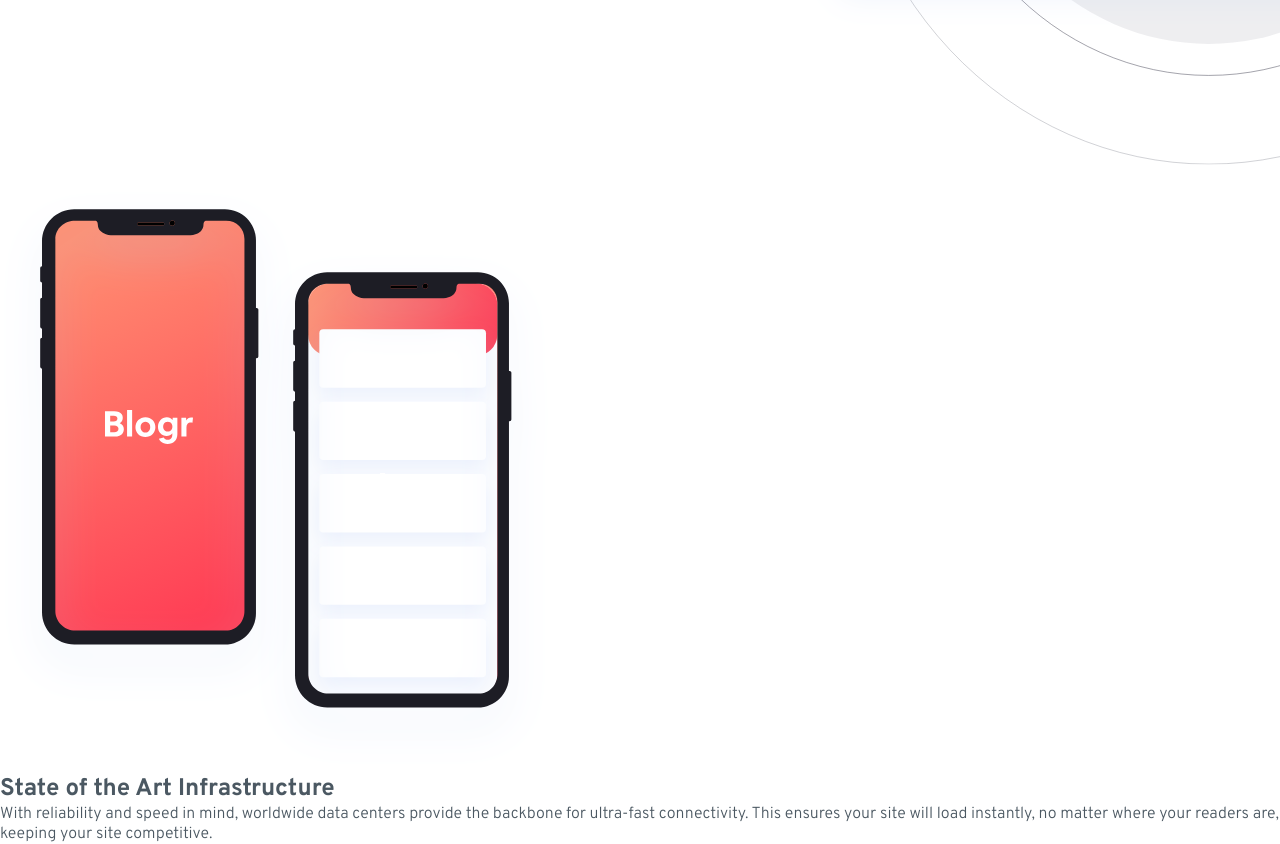
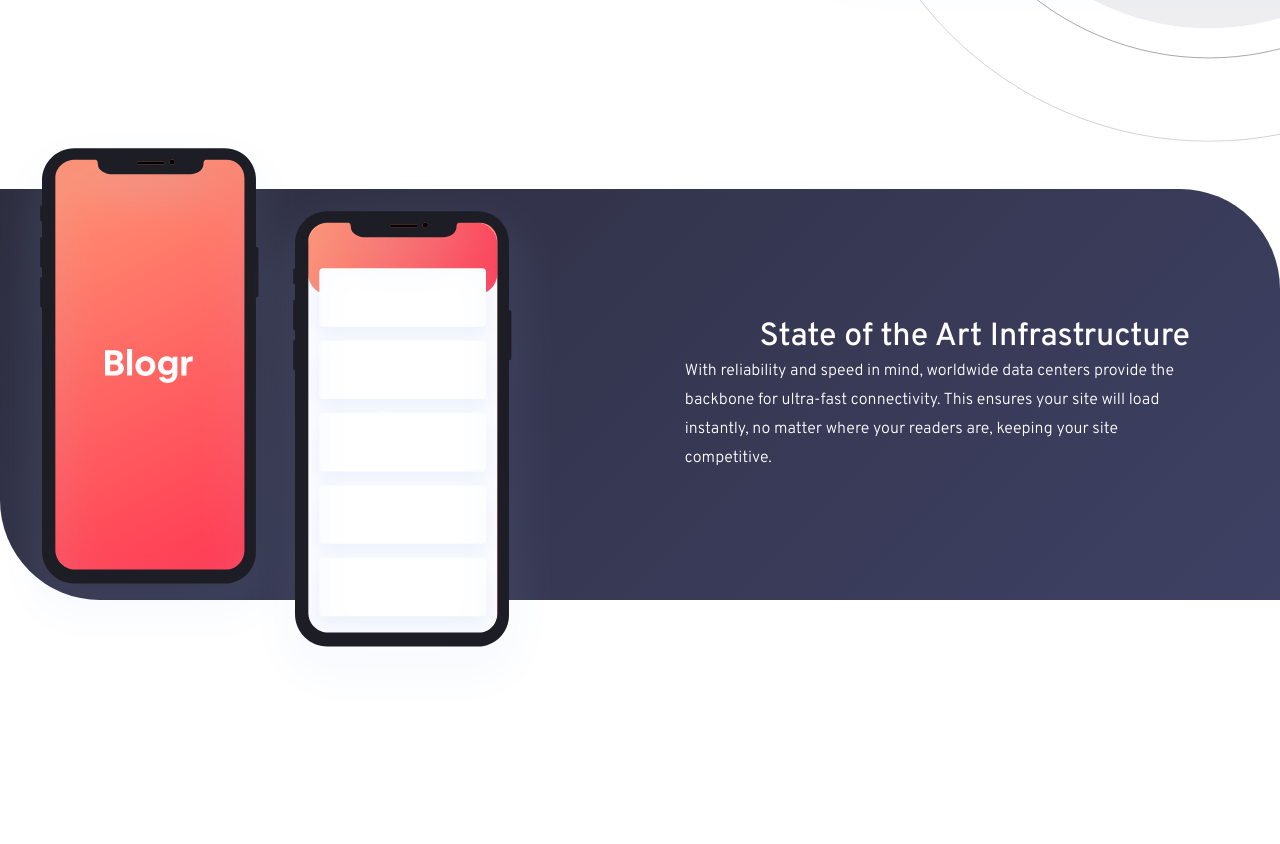
Before and after one commit to jkaps9/blogr-landing-page, a plain HTML site: page index.html in a window 1280 px wide. Shown: the part 1190-2034 px from the top of the page. After the commit the page ends 1982 px from the top, so only its background shows below. Drawn offline with Linux system fonts and the light colour scheme.

Commit message:
restyle infrastucture section

```diff
--- a/index.html
+++ b/index.html
@@ -96,6 +96,7 @@
       </div>
     </header>
 
+    <main>
       <section class="designed-for-the-future">
         <h2 class="title">Designed for the future</h2>
         <div class="content-container">
@@ -103,11 +104,11 @@
             <h3 class="subtitle">Introducing an extensible editor</h3>
             <p class="content">
               Blogr features an exceedingly intuitive interface which lets you
-            focus on one thing: creating content. The editor supports management
-            of multiple blogs and allows easy manipulation of embeds such as
-            images, videos, and Markdown. Extensibility with plugins and themes
-            provide easy ways to add functionality or change the looks of a
-            blog.
+              focus on one thing: creating content. The editor supports
+              management of multiple blogs and allows easy manipulation of
+              embeds such as images, videos, and Markdown. Extensibility with
+              plugins and themes provide easy ways to add functionality or
+              change the looks of a blog.
             </p>
 
             <h3 class="subtitle">Robust content management</h3>
@@ -126,13 +127,14 @@
         <div class="text">
           <h2 class="title">State of the Art Infrastructure</h2>
           <p class="content">
-          With reliability and speed in mind, worldwide data centers provide the
-          backbone for ultra-fast connectivity. This ensures your site will load
-          instantly, no matter where your readers are, keeping your site
-          competitive.
+            With reliability and speed in mind, worldwide data centers provide
+            the backbone for ultra-fast connectivity. This ensures your site
+            will load instantly, no matter where your readers are, keeping your
+            site competitive.
           </p>
         </div>
       </section>
+    </main>
     <!--
     Free, open, simple
   Blogr is a free and open source application backed by a large community of helpful developers. It supports
--- a/styles.css
+++ b/styles.css
@@ -177,12 +177,14 @@ ul {
   gap: 10px;
 }
 
-/* Designed for the future */
-.designed-for-the-future {
+/* Section */
+section {
+  width: 100%;
   .content-container {
     margin: 4rem auto;
     max-width: 1100px;
   }
+
   .title {
     text-align: center;
     margin-bottom: 4rem;
@@ -199,21 +201,61 @@ ul {
   .content {
     line-height: 1.8;
   }
+
+  &.infrastructure {
+    background: linear-gradient(
+        135deg,
+        var(--gradient-very-dark-gray-blue),
+        var(--very-dark-desaturated-blue)
+      ),
+      url("./images/bg-pattern-circles.svg");
+    background-size: 100%, 150%;
+    background-position: center, left;
+    border-bottom-left-radius: 100px;
+    border-top-right-radius: 100px;
+  }
+
+  &.infrastructure .text {
+    color: var(--neutral-white-text);
+  }
 }
 
 /* - Mobile: 375px
 - Desktop: 1440px */
 
 @media (min-width: 1000px) {
-  .designed-for-the-future {
+  section {
     margin: 12rem 0;
+
+    &.infrastructure {
+      padding: 8rem 0;
+      position: relative;
+      place-items: center;
+
+      img {
+        position: absolute;
+        top: -15%;
+      }
+    }
+
     .content-container {
       display: flex;
+      align-items: center;
       gap: 50px;
       margin-top: 2.5rem;
     }
-    .text {
+
+    &.designed-for-the-future .text {
       width: 60%;
+    }
+
+    &.infrastructure .text {
+      width: 100%;
+      display: flex;
+      flex-direction: column;
+      justify-content: center;
+      align-items: flex-end;
+      max-width: 1100px;
     }
 
     .title {
@@ -221,11 +263,15 @@ ul {
       font-size: 3rem;
     }
 
+    &.infrastructure .title {
+      font-size: 2rem;
+    }
+
     .content {
       max-width: 50ch;
     }
 
-    img {
+    &.designed-for-the-future img {
       width: 40%;
       transform: translateX(50%) scale(175%);
     }
```
Lines whose indentation alone changed are shown as unchanged.
